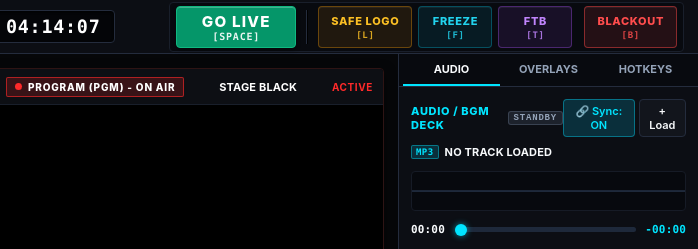
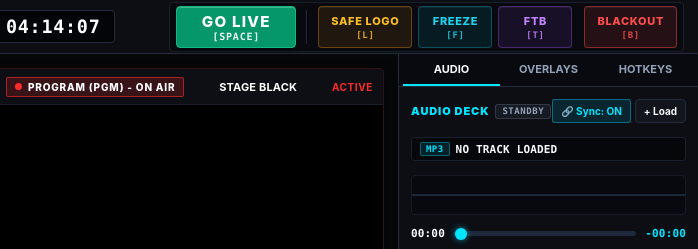
Before and after one commit to ggviet/lumen-media-controller, an Electron app: page src/renderer/operator/index.html in a window 1440 px wide. Shown: the top 249 px of the page, 742-1440 px from the left. Drawn offline with Linux system fonts and the light colour scheme; no server answers.

Commit message:
feat: add operator UI layout and main control panel HTML markup

```diff
--- a/src/renderer/operator/index.html
+++ b/src/renderer/operator/index.html
@@ -10,19 +10,20 @@
     <link rel="stylesheet" href="styles/monitors.css">
     <link rel="stylesheet" href="styles/controls.css">
     <style>
-        .badge-fmt-mp3 { background: rgba(6, 182, 212, 0.2); color: #00e5ff; border: 1px solid rgba(0, 229, 255, 0.4); }
-        .badge-fmt-wav { background: rgba(59, 130, 246, 0.2); color: #60a5fa; border: 1px solid rgba(59, 130, 246, 0.4); }
-        .badge-fmt-m4a { background: rgba(168, 85, 247, 0.2); color: #c084fc; border: 1px solid rgba(168, 85, 247, 0.4); }
-        .badge-fmt-aac { background: rgba(16, 185, 129, 0.2); color: #34d399; border: 1px solid rgba(16, 185, 129, 0.4); }
-        .badge-fmt-flac { background: rgba(245, 158, 11, 0.2); color: #fbbf24; border: 1px solid rgba(245, 158, 11, 0.4); }
-        .audio-deck-badge { font-size: 9px; font-weight: 800; padding: 1px 5px; border-radius: 3px; font-family: 'JetBrains Mono', monospace; }
-        .audio-deck-badge.standby { background: rgba(100, 116, 139, 0.2); color: #94a3b8; border: 1px solid rgba(100, 116, 139, 0.4); }
-        .audio-deck-badge.live { background: rgba(16, 185, 129, 0.2); color: #34d399; border: 1px solid #10b981; animation: livePulse 1.5s infinite; }
+        .badge-fmt-mp3 { background: rgba(6, 182, 212, 0.15); color: #00e5ff; border: 1px solid rgba(0, 229, 255, 0.35); }
+        .badge-fmt-wav { background: rgba(59, 130, 246, 0.15); color: #60a5fa; border: 1px solid rgba(59, 130, 246, 0.35); }
+        .badge-fmt-m4a { background: rgba(168, 85, 247, 0.15); color: #c084fc; border: 1px solid rgba(168, 85, 247, 0.35); }
+        .badge-fmt-aac { background: rgba(16, 185, 129, 0.15); color: #34d399; border: 1px solid rgba(16, 185, 129, 0.35); }
+        .badge-fmt-flac { background: rgba(245, 158, 11, 0.15); color: #fbbf24; border: 1px solid rgba(245, 158, 11, 0.35); }
+        .audio-deck-badge { font-size: 9px; font-weight: 800; padding: 2px 6px; border-radius: 3px; font-family: 'JetBrains Mono', Consolas, monospace; letter-spacing: 0.06em; line-height: 1; display: inline-flex; align-items: center; }
+        .audio-deck-badge.standby { background: rgba(100, 116, 139, 0.12); color: #94a3b8; border: 1px solid rgba(100, 116, 139, 0.35); }
+        .audio-deck-badge.live { background: rgba(16, 185, 129, 0.15); color: #34d399; border: 1px solid #10b981; animation: livePulse 1.5s infinite; }
         @keyframes livePulse { 0%, 100% { opacity: 1; } 50% { opacity: 0.6; } }
         .audio-scrubber-slider { -webkit-appearance: none; appearance: none; height: 5px; background: #1e293b; border-radius: 3px; outline: none; cursor: pointer; }
         .audio-scrubber-slider::-webkit-slider-thumb { -webkit-appearance: none; appearance: none; width: 12px; height: 12px; border-radius: 50%; background: var(--accent-cyan); cursor: pointer; box-shadow: 0 0 6px rgba(0, 229, 255, 0.6); }
         .btn-audio-play.playing { background: var(--accent-cyan); color: #000; font-weight: 800; }
-        .btn-sync.active { background: rgba(6, 182, 212, 0.2); color: var(--accent-cyan); border-color: rgba(6, 182, 212, 0.5); }
+        .btn-sync { transition: all 0.15s ease; border-radius: 3px; }
+        .btn-sync.active { background: rgba(6, 182, 212, 0.15); color: var(--accent-cyan); border-color: rgba(6, 182, 212, 0.5); }
         .btn-fade-out:active { background: rgba(245, 158, 11, 0.3); }
         .btn-audio-cue.active { background: rgba(16, 185, 129, 0.2); color: var(--pvw-green); border-color: rgba(16, 185, 129, 0.5); }
     </style>
@@ -226,21 +227,22 @@
             <div id="tab-audio" class="settings-tab-pane active" style="display:flex; flex-direction:column;">
                 <!-- Dedicated Audio / BGM Deck Engine -->
                 <div class="settings-block audio-deck-block" id="audioDeckBlock">
-                    <div class="block-title">
-                        <div style="display:flex; align-items:center; gap:6px;">
-                            <span style="color:var(--accent-cyan); font-weight:800; font-size:11px; letter-spacing:0.06em;">AUDIO / BGM DECK</span>
-                            <span id="audioDeckLiveBadge" class="audio-deck-badge standby">STANDBY</span>
+                    <!-- Redesigned Audio Channel Header Strip -->
+                    <div class="audio-deck-header-strip" style="display:flex; align-items:center; justify-content:space-between; margin-bottom:6px; gap:8px;">
+                        <div style="display:flex; align-items:center; gap:6px; min-width:0;">
+                            <span style="color:var(--accent-cyan); font-weight:900; font-size:11px; letter-spacing:0.08em; text-transform:uppercase; white-space:nowrap;">AUDIO DECK</span>
+                            <span id="audioDeckLiveBadge" class="audio-deck-badge standby" style="padding:2px 6px; font-size:9px;">STANDBY</span>
                         </div>
-                        <div style="display:flex; gap:4px;">
-                            <button id="btnAudioSyncLive" class="btn-small btn-sync active" title="Tự động phát đồng thời khi nhấn GO LIVE">🔗 Sync: ON</button>
-                            <button id="btnLoadAudioDeckFile" class="btn-small" title="Nạp bài nhạc mới (+ Load BGM)">+ Load</button>
+                        <div style="display:flex; align-items:center; gap:4px; flex-shrink:0;">
+                            <button id="btnAudioSyncLive" class="btn-small btn-sync active" style="height:24px; padding:0 8px; font-size:10px; font-weight:700;" title="Tự động phát đồng thời khi nhấn GO LIVE">🔗 Sync: ON</button>
+                            <button id="btnLoadAudioDeckFile" class="btn-small" style="height:24px; padding:0 8px; font-size:10px; font-weight:700; color:var(--text-main);" title="Nạp bài nhạc mới (+ Load BGM)">+ Load</button>
                         </div>
                     </div>
 
-                    <!-- Active Track Info & Format -->
-                    <div class="audio-deck-track-info" style="display:flex; align-items:center; gap:6px; margin-bottom:4px;">
-                        <span id="audioDeckFmtBadge" class="badge-fmt badge-fmt-mp3">MP3</span>
-                        <div id="audioDeckTrackTitle" class="audio-deck-title" title="Chưa nạp bài nhạc" style="font-size:11px; font-weight:700; color:var(--text-main); white-space:nowrap; overflow:hidden; text-overflow:ellipsis; flex:1;">NO TRACK LOADED</div>
+                    <!-- Track Meta Bar with Integrated Format Badge -->
+                    <div class="audio-deck-track-info" style="display:flex; align-items:center; gap:6px; margin-bottom:6px; background:#05070b; border:1px solid #19202e; border-radius:3px; padding:4px 8px;">
+                        <span id="audioDeckFmtBadge" class="badge-fmt badge-fmt-mp3" style="font-size:9px; padding:1px 5px; font-weight:800;">MP3</span>
+                        <div id="audioDeckTrackTitle" class="audio-deck-title" title="Chưa nạp bài nhạc" style="font-size:11px; font-weight:700; color:var(--text-main); white-space:nowrap; overflow:hidden; text-overflow:ellipsis; flex:1; font-family:'JetBrains Mono', Consolas, monospace;">NO TRACK LOADED</div>
                     </div>
 
                     <!-- Interactive Waveform Display (HTML5 Canvas) -->
```
